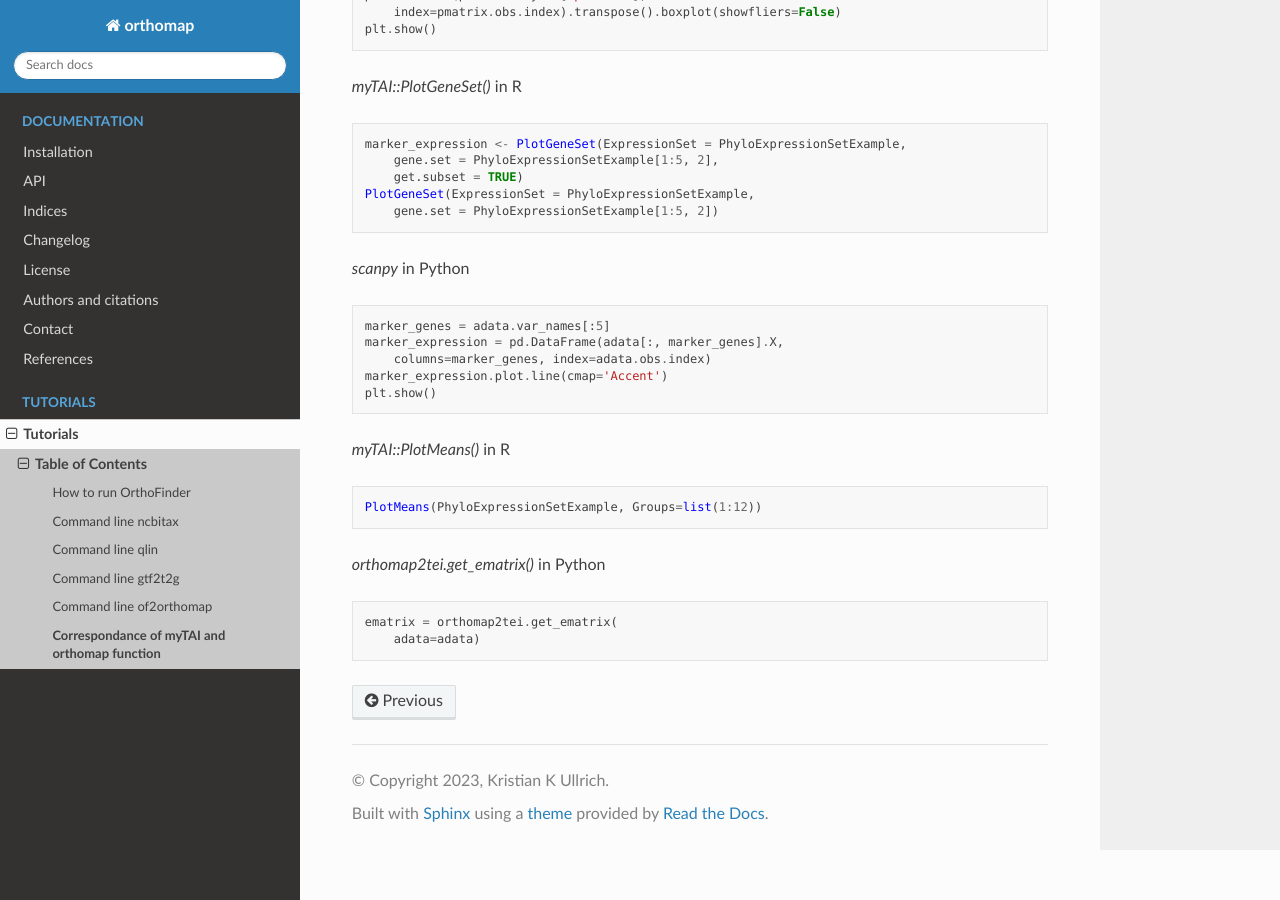
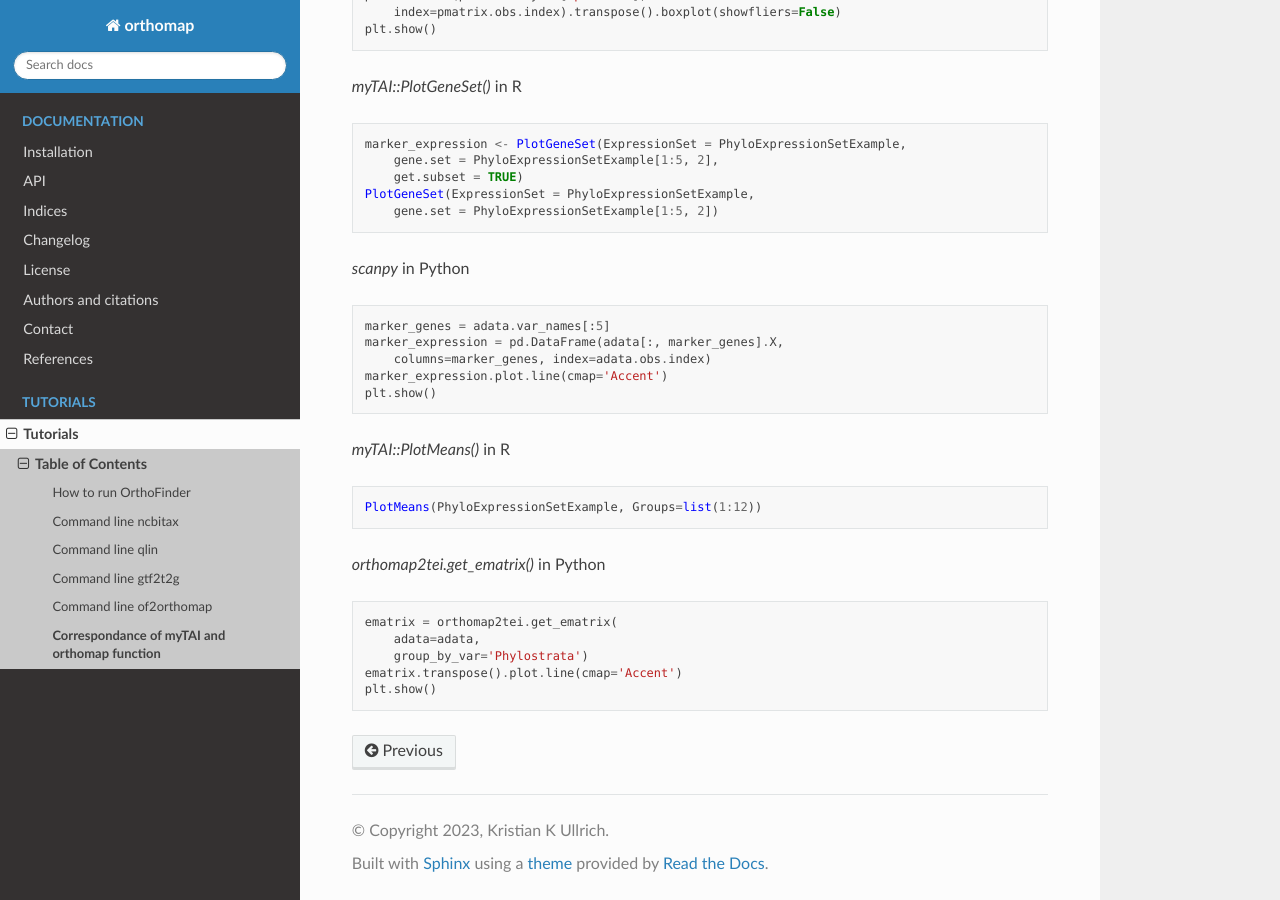
Before and after one commit to kullrich/orthomap, a Sphinx documentation site: the page built from docs/tutorials/mytai.rst, in a window 1280 px wide and 900 px high, scrolled down 1922 px. Built offline with Sphinx 7.4.7 and the Read the Docs theme 2.0.0, drawn with Linux system fonts in a browser that asks for light colours; formulas are drawn with MathJax 3.

Commit message:
# added myTAI example

```diff
--- a/docs/tutorials/mytai.rst
+++ b/docs/tutorials/mytai.rst
@@ -135,4 +135,7 @@ Correspondance of myTAI and orthomap function
 .. code-block:: Python
 
     ematrix = orthomap2tei.get_ematrix(
-        adata=adata)
+        adata=adata,
+        group_by_var='Phylostrata')
+    ematrix.transpose().plot.line(cmap='Accent')
+    plt.show()
```
